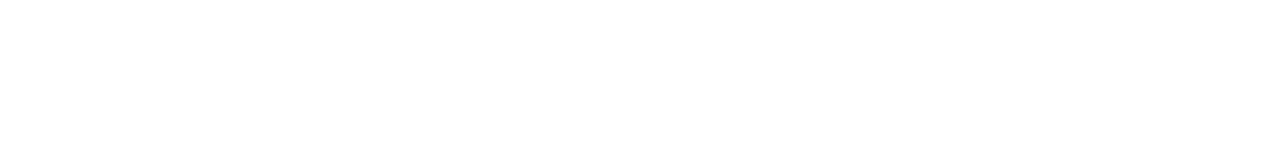
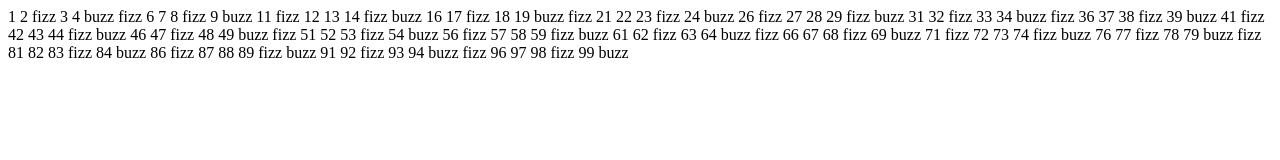
Before and after one commit to JTMcDuff/fizzbuzz, a plain HTML site: page index.html in a window 1280 px wide. Drawn offline with Linux system fonts and the light colour scheme.

Commit message:
fizz buzz part 1

```diff
--- a/index.html
+++ b/index.html
@@ -3,10 +3,14 @@
 <head>
 
 <script>
+document.open();
+for (var i=1;i<=100;i++) {
 
-for (var i=1;i<=100;i++) {
-console.log(i);
+if (i%3==0) { document.writeln ('fizz '); }
+if (i%5==0) {document.writeln ('buzz '); }
+else { document.writeln(i+" "); }
 }
+document.close();
 </script>
 
 </head>
```
